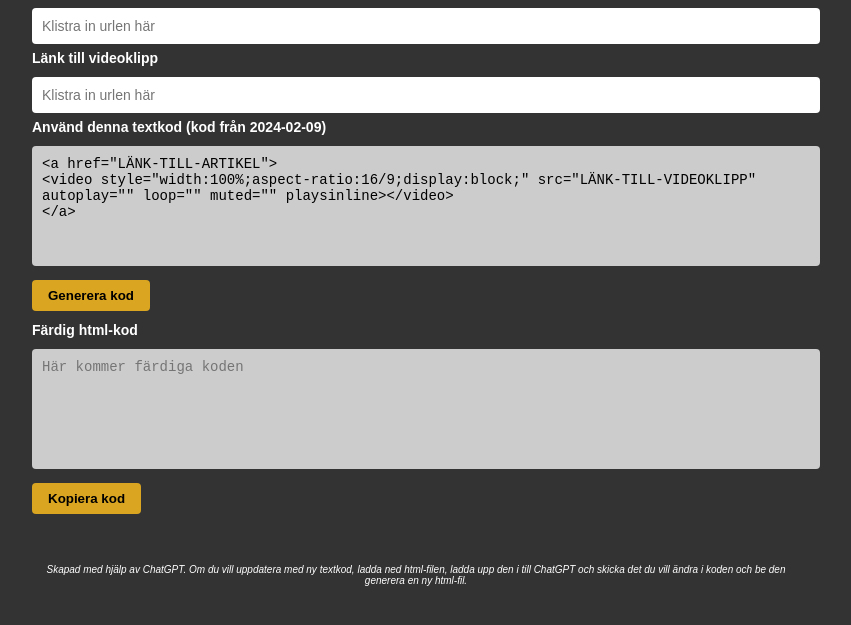
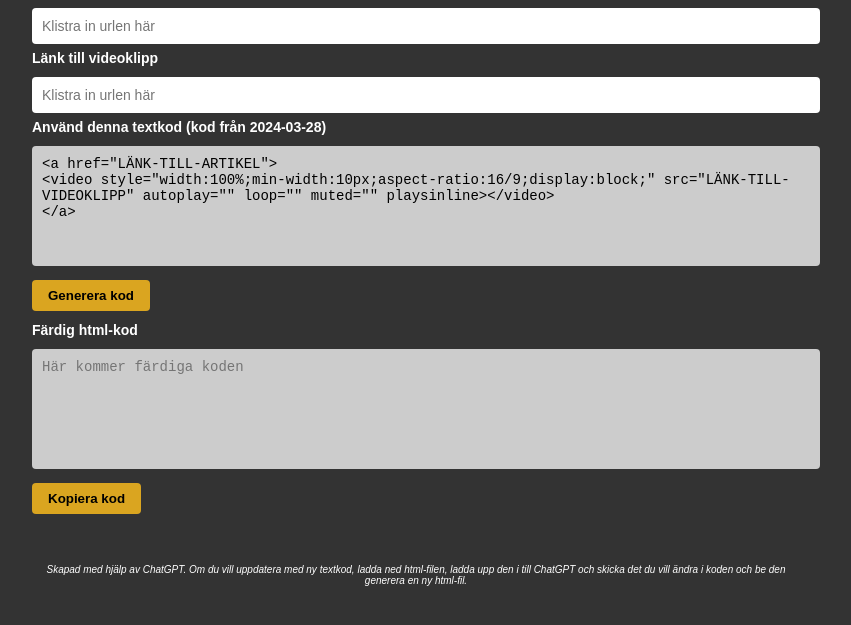
Before and after one commit to exptool/rorligpuff, a plain HTML site: page index.html in a window 1280 px wide. Shown: the part 101-726 px from the top of the page, without its empty margins (224-1075 px from the left). Drawn offline with Linux system fonts and the light colour scheme.

Commit message:
Update index.html

```diff
--- a/index.html
+++ b/index.html
@@ -79,9 +79,9 @@
         <label for="video-url">Länk till videoklipp</label>
         <input type="text" id="video-url" class="text-field" placeholder="Klistra in urlen här">
 
-        <label for="base-code">Använd denna textkod (kod från 2024-02-09)</label>
+        <label for="base-code">Använd denna textkod (kod från 2024-03-28)</label>
         <textarea id="base-code" class="output-field">&lt;a href="LÄNK-TILL-ARTIKEL"&gt;
-&lt;video style="width:100%;aspect-ratio:16/9;display:block;" src="LÄNK-TILL-VIDEOKLIPP" autoplay="" loop="" muted="" playsinline&gt;&lt;/video&gt;
+&lt;video style="width:100%;min-width:10px;aspect-ratio:16/9;display:block;" src="LÄNK-TILL-VIDEOKLIPP" autoplay="" loop="" muted="" playsinline&gt;&lt;/video&gt;
 &lt;/a&gt;</textarea>
 
         <button onclick="generateCode()">Generera kod</button>
```
